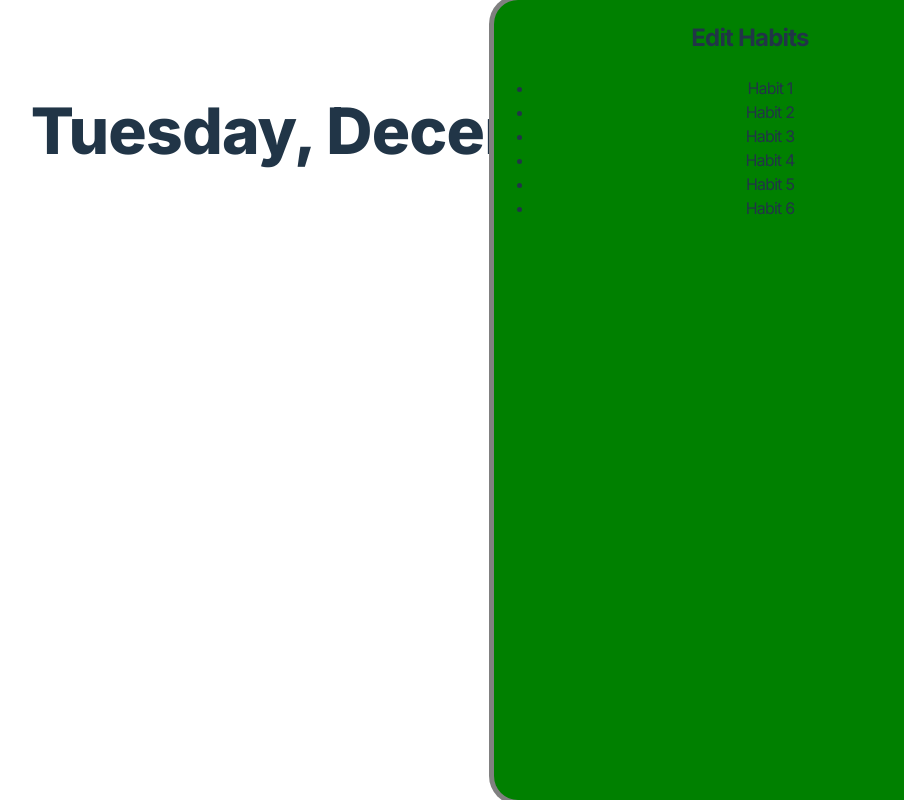
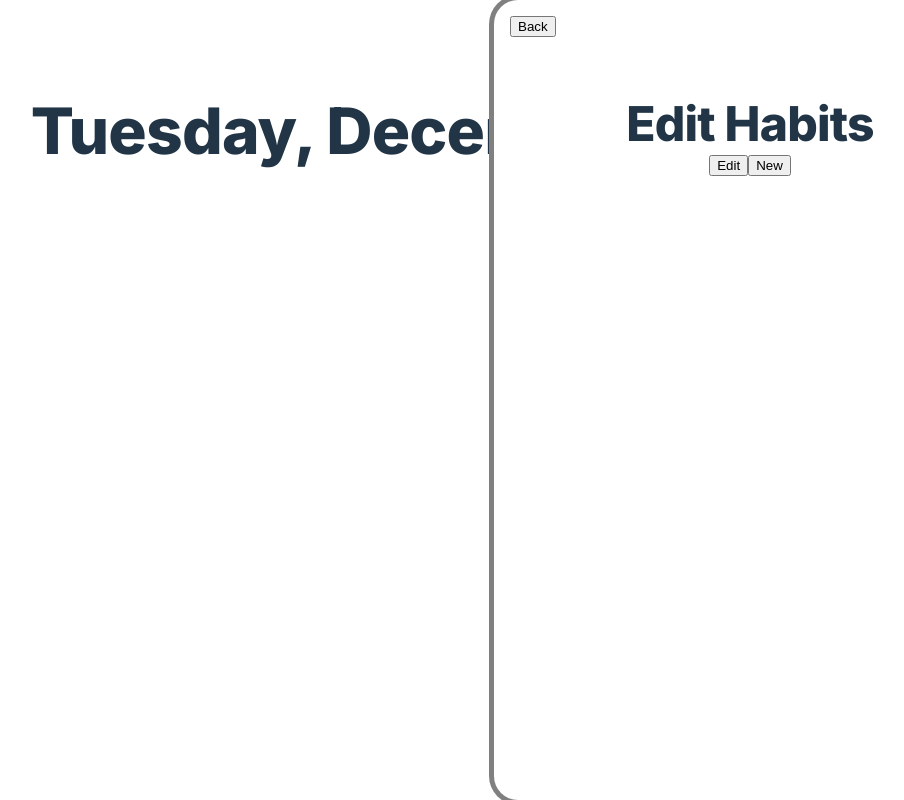
Before and after one commit to leonard-ladva/habit-tracker, a React (Vite) app: page / in a window 1280 px wide. Both pictures are taken after a click on the button "Edit". Shown: the whole page, without its empty margins (274-1178 px from the left). Built offline with nearby package versions, Linux system fonts and the light colour scheme.

Commit message:
Added 3 screens and navigation to sidepanel

```diff
--- a/src/App.tsx
+++ b/src/App.tsx
@@ -1,9 +1,9 @@
 import { useMemo, useState } from "react";
 import "./App.css";
-import Sidepanel from "./components/Sidepanel";
+import Sidepanel from "./components/Sidepanel/Sidepanel";
 
 function App() {
-    const [sidepanelOpen, setSidepanelOpen] = useState(false);
+  const [sidepanelOpen, setSidepanelOpen] = useState(false);
 
   const todayString = useMemo(() => {
     const date = new Date();
@@ -16,9 +16,11 @@ function App() {
 
   return (
     <>
-      <button id="sidepanel-open-button" onClick={() => setSidepanelOpen(true)}>Edit</button>
+      <button id="sidepanel-open-button" onClick={() => setSidepanelOpen(true)}>
+        Edit
+      </button>
       <h1 id="today-heading">{todayString}</h1>
-      <Sidepanel isOpen={sidepanelOpen} />
+      <Sidepanel isOpen={sidepanelOpen} setIsOpen={setSidepanelOpen} />
     </>
   );
 }
--- a/src/components/Sidepanel.tsx
+++ /dev/null
@@ -1,25 +0,0 @@
-import "./Sidepanel.css";
-
-type SidepanelProps = {
-  isOpen: boolean;
-};
-
-function Sidepanel({ isOpen }: SidepanelProps) {
-  if (!isOpen) return <></>;
-
-  return (
-    <div className={'sidepanel' + (isOpen ? ' open' : '')}>
-      <h2>Edit Habits</h2>
-      <ul>
-        <li>Habit 1</li>
-        <li>Habit 2</li>
-        <li>Habit 3</li>
-        <li>Habit 4</li>
-        <li>Habit 5</li>
-        <li>Habit 6</li>
-      </ul>
-    </div>
-  );
-}
-
-export default Sidepanel;
--- /dev/null
+++ b/src/components/Sidepanel/Screens/HabitNewScreen.tsx
@@ -0,0 +1,13 @@
+import type { ScreenProps } from "./types";
+
+function HabitNewScreen(props: ScreenProps) {
+  return (
+    <>
+      <h2>New Habit</h2>
+	  <button onClick={() => props.goTo("edit")}>Edit</button>
+	  <button onClick={() => props.goTo("list")}>List</button>
+    </>
+  );
+}
+
+export default HabitNewScreen;
--- /dev/null
+++ b/src/components/Sidepanel/Screens/HabitsEditScreen.tsx
@@ -0,0 +1,13 @@
+import type { ScreenProps } from "./types";
+
+function HabitsEditScreen(props: ScreenProps) {
+  return (
+    <>
+      <h2>Reading</h2>
+	  <button onClick={() => props.goTo("new")}>New</button>
+	  <button onClick={() => props.goTo("list")}>List</button>
+    </>
+  );
+}
+
+export default HabitsEditScreen;
--- /dev/null
+++ b/src/components/Sidepanel/Screens/HabitsListScreen.tsx
@@ -0,0 +1,13 @@
+import type { ScreenProps } from "./types";
+
+function HabitsListScreen(props: ScreenProps) {
+  return (
+    <>
+      <h2>Edit Habits</h2>
+	  <button onClick={() => props.goTo("edit")}>Edit</button>
+	  <button onClick={() => props.goTo("new")}>New</button>
+    </>
+  );
+}
+
+export default HabitsListScreen;
--- /dev/null
+++ b/src/components/Sidepanel/Screens/types.ts
@@ -0,0 +1,5 @@
+export type Screen = "list" | "new" | "edit";
+
+export interface ScreenProps {
+  goTo: (screen: Screen) => void;
+}
--- a/src/components/Sidepanel.css
+++ b/src/components/Sidepanel/Sidepanel.css
@@ -2,7 +2,7 @@
   transform: translateX(-100%);
   transition: transform 0.3s ease;
 
-  background-color: green;
+  background-color: white;
 
   position: absolute;
   right: 0;
@@ -16,3 +16,16 @@
 .sidepanel.open {
 	transform: translateX(0);
 }
+
+.back-button {
+	position: absolute;
+	top: 1rem;
+	left: 1rem;
+}
+
+h2 {
+	position: relative;
+	top: 3rem;
+	font-size: 3rem;
+	font-weight: 800;
+}
--- /dev/null
+++ b/src/components/Sidepanel/Sidepanel.tsx
@@ -0,0 +1,44 @@
+import { useState, type JSX, type PropsWithChildren } from "react";
+import "./Sidepanel.css";
+import HabitsListScreen from "./Screens/HabitsListScreen";
+import HabitNewScreen from "./Screens/HabitNewScreen";
+import HabitsEditScreen from "./Screens/HabitsEditScreen";
+import type { Screen } from "./Screens/types";
+
+type SidepanelProps = {
+  isOpen: boolean;
+  setIsOpen: React.Dispatch<React.SetStateAction<boolean>>;
+};
+
+
+function Sidepanel(props: PropsWithChildren<SidepanelProps>) {
+  const [screen, setScreen] = useState<Screen>("list");
+
+  const screens: Record<Screen, JSX.Element> = {
+    list: <HabitsListScreen goTo={setScreen} />,
+    new: <HabitNewScreen goTo={setScreen}/>,
+    edit: <HabitsEditScreen goTo={setScreen}/>,
+  };
+
+  if (!props.isOpen) return <></>;
+
+  return (
+    <div className={"sidepanel" + (props.isOpen ? " open" : "")}>
+      <button
+        className="back-button"
+        onClick={() => {
+          if (screen == "list") {
+            props.setIsOpen(false);
+          } else {
+            setScreen("list");
+          }
+        }}
+      >
+        Back
+      </button>
+      {screens[screen]}
+    </div>
+  );
+}
+
+export default Sidepanel;
```
